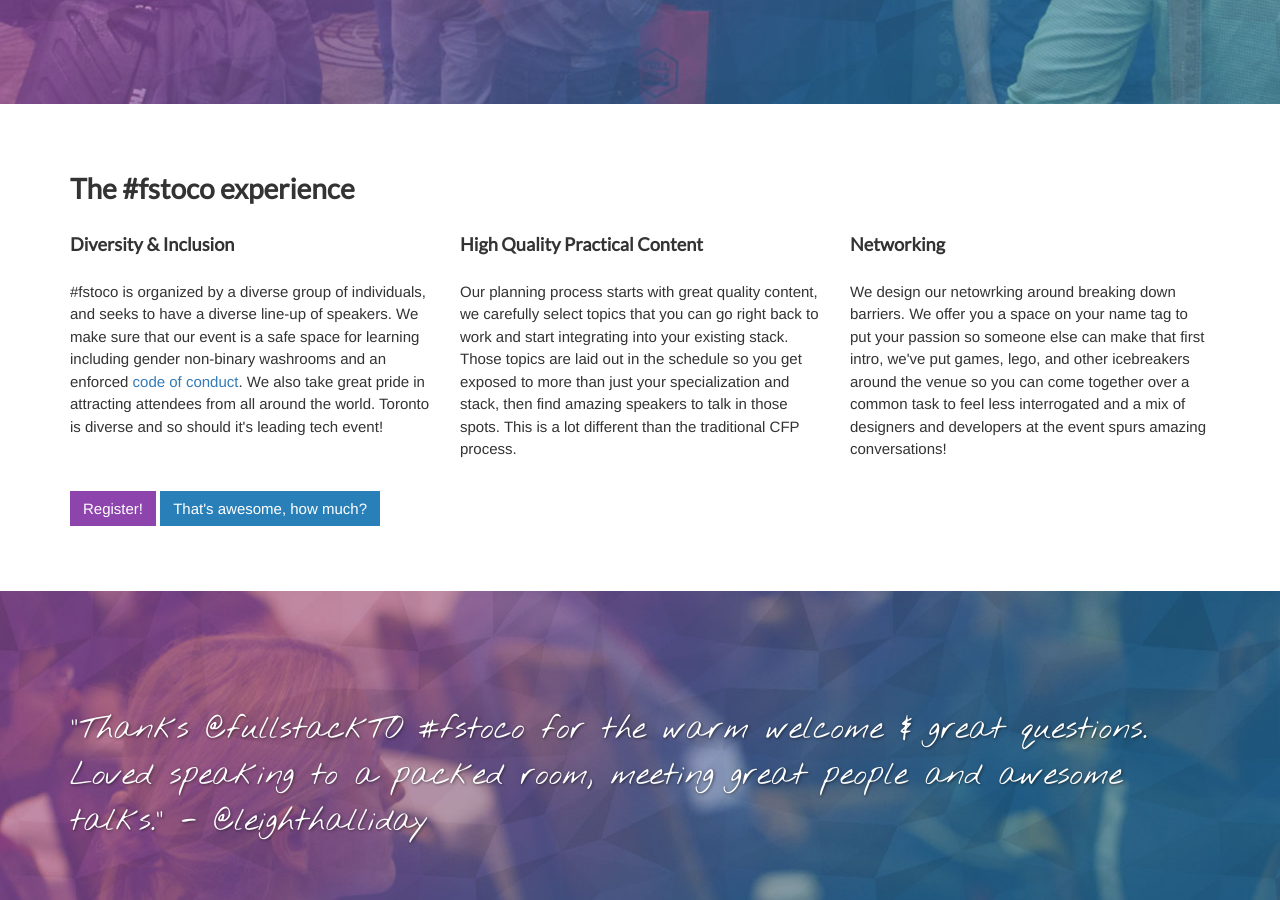
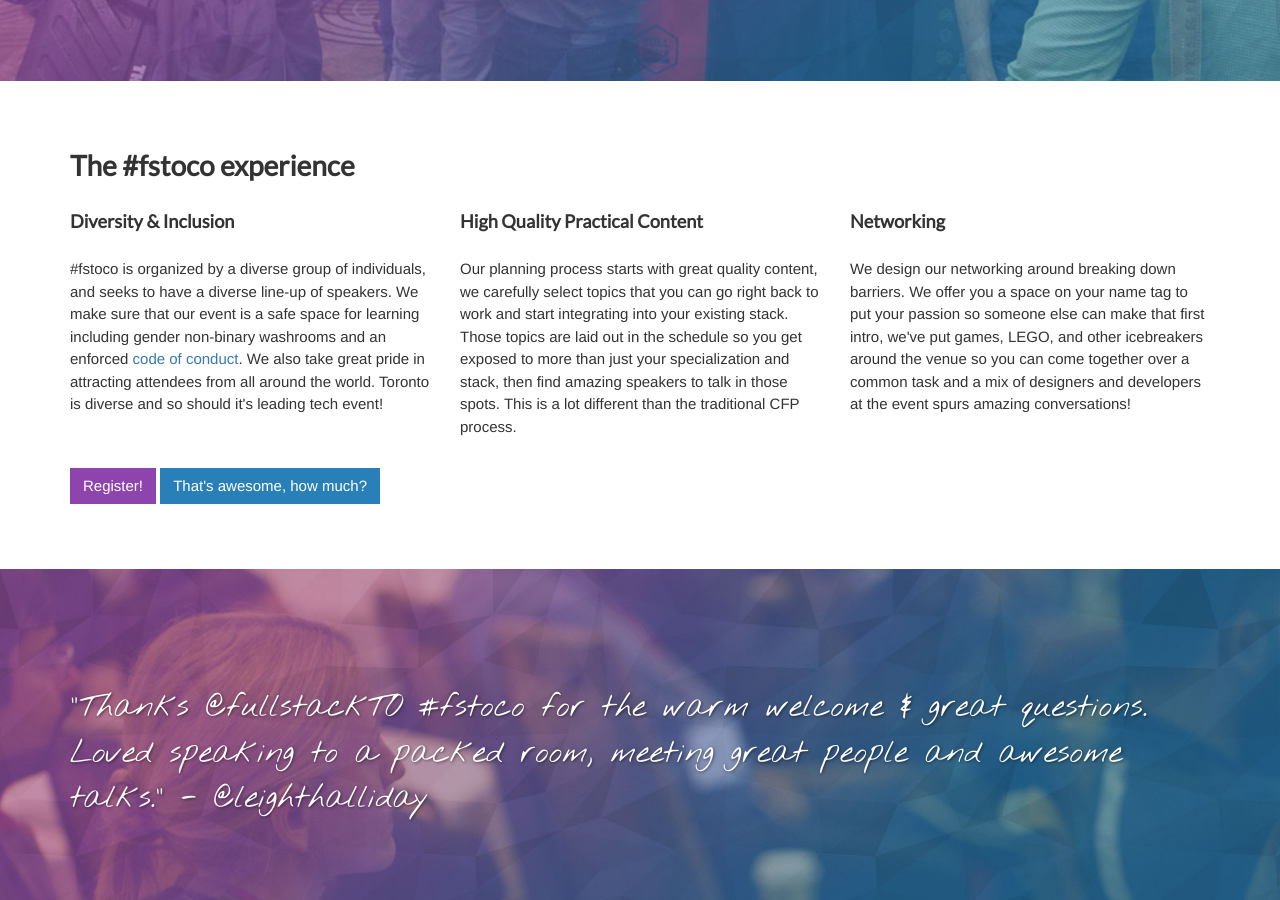
Before and after one commit to fullstackto/fsto2017, a Jekyll site: the page built from index.html, in a window 1280 px wide and 900 px high, scrolled down 8450 px. Built offline with Jekyll 4.4.1, drawn with Linux system fonts in a browser that asks for light colours; some of the changed text lies outside the part shown.

Commit message:
spelling

```diff
--- a/index.html
+++ b/index.html
@@ -96,7 +96,7 @@
     <div class="row">
       <div class="col-xs-12">
         <h2 id="schedule">Schedule</h2>
-        <p>We're still working on filling in the schedule but here is how it will be laid out so you can see that you will have a chance to both specialize in your layer and get exposed to other layers to be a better generalist! We also offer lot's of time to network and will be providing you with lunch on both days. Don't worry if you have an allergy or sensitivity let us know at when buying your ticket and we will take care of you!</p>
+        <p>We have an amazing and diverse lineup for you this year focusing on organization, health, and growth in technology! Between every session is 15mins for networking or playing with LEGO and we will be providing you lunch!</p>
       </div>
     </div>
     <div class="row">
@@ -165,7 +165,7 @@
       </div>
       <div class="col-xs-12 col-sm-4">
         <h3>Networking</h2>
-          <p>We design our netowrking around breaking down barriers. We offer you a space on your name tag to put your passion so someone else can make that first intro, we've put games, lego, and other icebreakers around the venue so you can come together over a common task to feel less interrogated and a mix of designers and developers at the event spurs amazing conversations!</p>
+          <p>We design our networking around breaking down barriers. We offer you a space on your name tag to put your passion so someone else can make that first intro, we've put games, LEGO, and other icebreakers around the venue so you can come together over a common task and a mix of designers and developers at the event spurs amazing conversations!</p>
       </div>
     </div>
     <div class="row">
```
